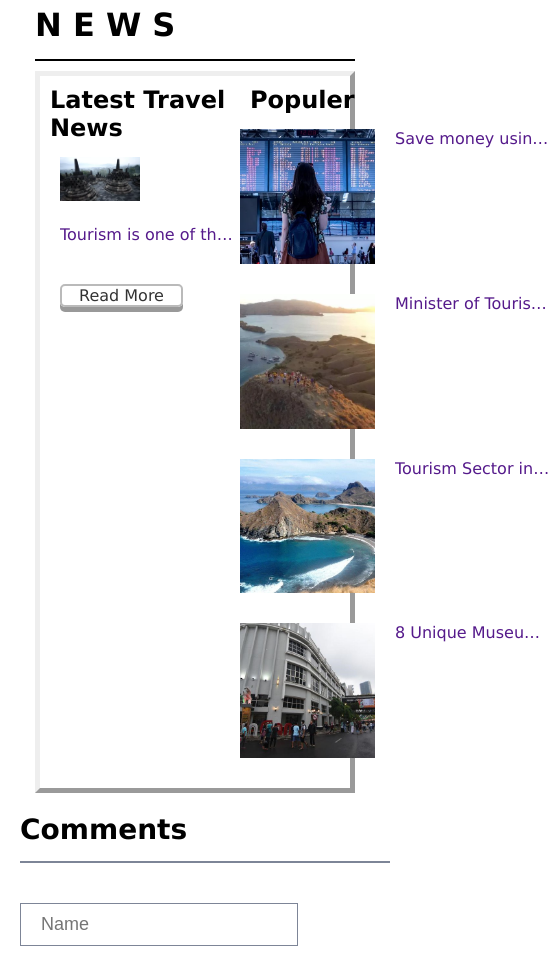
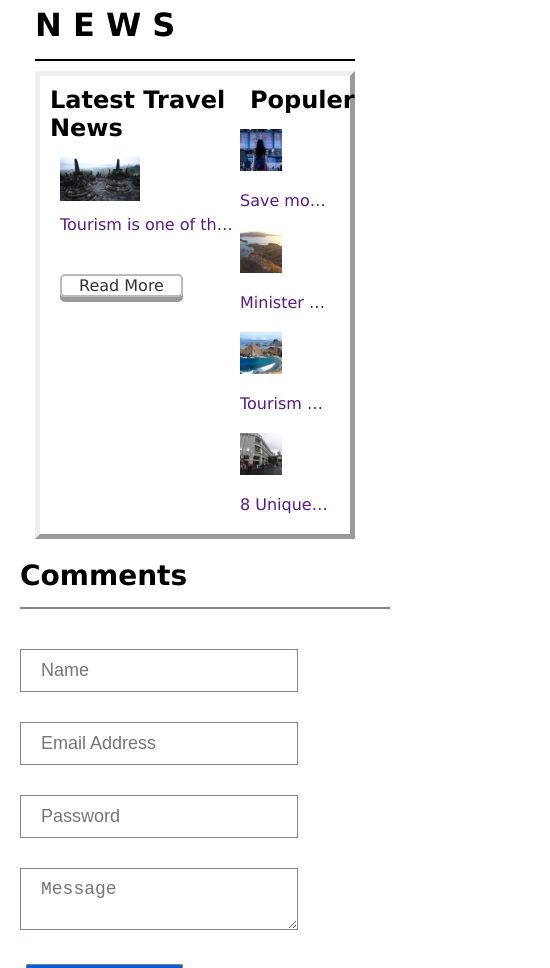
Before and after one commit to al-rachmansyah/B11-TEAM-CEB, a plain HTML site: page index.html in a window 390 px wide. Shown: the part 3540-4508 px from the top of the page, 550 px wide, since content can reach past the window. Drawn offline with Linux system fonts and the light colour scheme.

Commit message:
Update responsive.css

```diff
--- a/responsive.css
+++ b/responsive.css
@@ -150,6 +150,7 @@
 
   .news-layout img {
     width: 50%;
+    margin-bottom:10px;
   }
 
   .news-layout a {
@@ -157,8 +158,8 @@
   }
 
   .news-baru {
-    display: inline-block;
-    width: 50%;
+    display: block;
+    width: 90px;
     white-space: nowrap;
     overflow: hidden !important;
     text-overflow: ellipsis;
```
